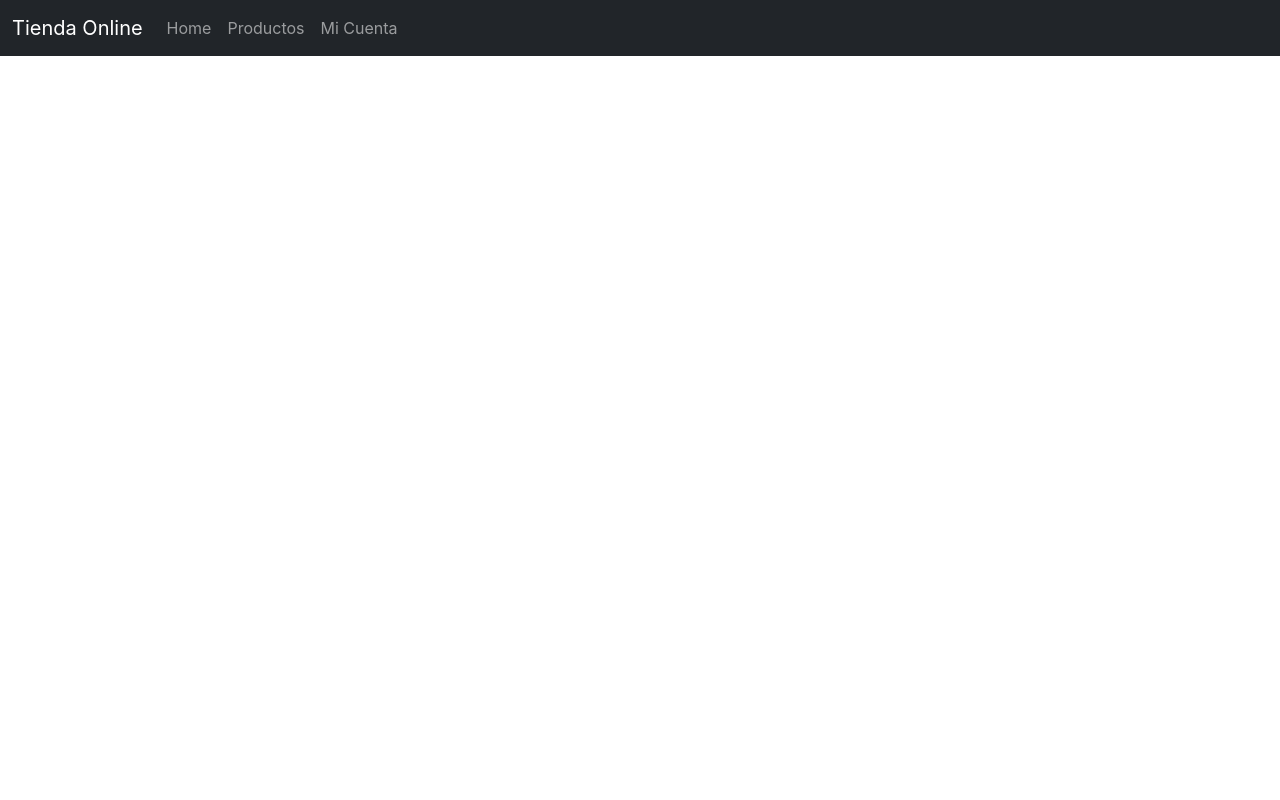
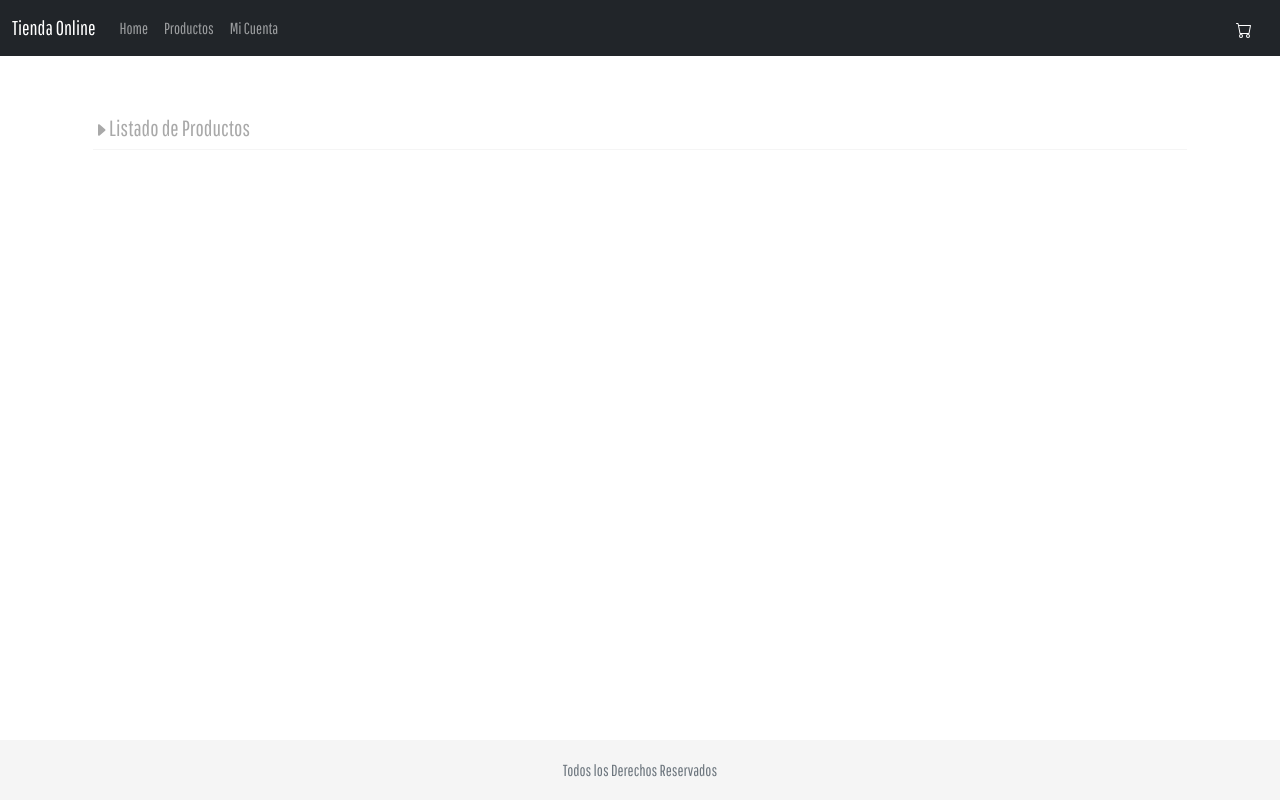
Before and after one commit to mfreire29/Coder1, a React (Create React App) app: page / in a window 1280 px wide. Built offline with nearby package versions, Linux system fonts and the light colour scheme.

Commit message:
Componentes CartWidget y ItemListContainer

```diff
--- a/package.json
+++ b/package.json
@@ -8,6 +8,7 @@
     "@testing-library/jest-dom": "^5.11.6",
     "@testing-library/react": "^11.2.2",
     "@testing-library/user-event": "^12.6.0",
+    "bootstrap-icons": "^1.2.2",
     "materialize-css": "^1.0.0-rc.2",
     "react": "^17.0.1",
     "react-dom": "^17.0.1",
--- a/public/index.html
+++ b/public/index.html
@@ -25,6 +25,8 @@
       Learn how to configure a non-root public URL by running `npm run build`.
     -->
     <link href="https://cdn.jsdelivr.net/npm/bootstrap@5.0.0-beta1/dist/css/bootstrap.min.css" rel="stylesheet" integrity="sha384-giJF6kkoqNQ00vy+HMDP7azOuL0xtbfIcaT9wjKHr8RbDVddVHyTfAAsrekwKmP1" crossorigin="anonymous">
+    <link rel="preconnect" href="https://fonts.gstatic.com">
+<link href="https://fonts.googleapis.com/css2?family=Pathway+Gothic+One&display=swap" rel="stylesheet">
     <title>React App</title>
   </head>
   <body>
--- /dev/null
+++ b/src/components/CartWidget.js
@@ -0,0 +1,20 @@
+import React from "react";
+
+function CartWidget() {
+  return (
+    <>
+      <svg
+        xmlns="http://www.w3.org/2000/svg"
+        width="16"
+        height="16"
+        fill="currentColor"
+        className="bi bi-cart"
+        viewBox="0 0 16 16"
+      >
+        <path d="M0 1.5A.5.5 0 0 1 .5 1H2a.5.5 0 0 1 .485.379L2.89 3H14.5a.5.5 0 0 1 .491.592l-1.5 8A.5.5 0 0 1 13 12H4a.5.5 0 0 1-.491-.408L2.01 3.607 1.61 2H.5a.5.5 0 0 1-.5-.5zM3.102 4l1.313 7h8.17l1.313-7H3.102zM5 12a2 2 0 1 0 0 4 2 2 0 0 0 0-4zm7 0a2 2 0 1 0 0 4 2 2 0 0 0 0-4zm-7 1a1 1 0 1 1 0 2 1 1 0 0 1 0-2zm7 0a1 1 0 1 1 0 2 1 1 0 0 1 0-2z" />
+      </svg>
+    </>
+  );
+}
+
+export default CartWidget;
--- a/src/components/Footer.js
+++ b/src/components/Footer.js
@@ -2,8 +2,12 @@ import React from 'react'
 
 function Footer() {
     return (
-        <footer>
-            Hola3
+        <footer className="footer">
+            <div className="container">
+                <p className="text-muted text-center">
+                    Todos los Derechos Reservados
+                </p>
+            </div>
         </footer>
     )
 }
--- a/src/components/Header.js
+++ b/src/components/Header.js
@@ -1,31 +1,12 @@
 import React from 'react'
+import Navbar from './Navbar'
 
 function Header() {
 
     return (
         <>
             <header>
-                <nav className="navbar navbar-expand-md navbar-dark fixed-top bg-dark">
-                    <div className="container-fluid">
-                        <a className="navbar-brand" href="#">Tienda Online</a>
-                        <button className="navbar-toggler" type="button" data-bs-toggle="collapse" data-bs-target="#navbarCollapse" aria-controls="navbarCollapse" aria-expanded="false" aria-label="Toggle navigation">
-                        <span className="navbar-toggler-icon"></span>
-                        </button>
-                        <div className="collapse navbar-collapse" id="navbarCollapse">
-                            <ul className="navbar-nav me-auto mb-2 mb-md-0">
-                                <li className="nav-item active">
-                                    <a className="nav-link" aria-current="page" href="#">Home</a>
-                                </li>
-                                <li className="nav-item">
-                                    <a className="nav-link" href="#">Productos</a>
-                                </li>
-                                <li className="nav-item">
-                                    <a className="nav-link" href="#">Mi Cuenta</a>
-                                </li>
-                            </ul>
-                        </div>
-                    </div>
-                </nav>
+                <Navbar/>
             </header>
         </>
     )
--- /dev/null
+++ b/src/components/ItemListContainer.js
@@ -0,0 +1,31 @@
+import { red } from "@material-ui/core/colors";
+import React from "react";
+
+function ItemListContainer({ greeting }) {
+  const style = {
+    margin: "0.5em",
+    paddingLeft: 0,
+    listStyle: "none",
+    color: "#a9a9a9",
+  };
+
+  return (
+    <div>
+      <p className="titulo-pagina" style={style}>
+        <svg
+          xmlns="http://www.w3.org/2000/svg"
+          width="16"
+          height="16"
+          fill="currentColor"
+          class="bi bi-caret-right-fill"
+          viewBox="0 0 16 16"
+        >
+          <path d="M12.14 8.753l-5.482 4.796c-.646.566-1.658.106-1.658-.753V3.204a1 1 0 0 1 1.659-.753l5.48 4.796a1 1 0 0 1 0 1.506z" />
+        </svg>
+        {greeting}
+      </p>
+    </div>
+  );
+}
+
+export default ItemListContainer;
--- a/src/components/Main.js
+++ b/src/components/Main.js
@@ -1,9 +1,17 @@
 import React from 'react'
+import ItemListContainer from './ItemListContainer'
 
 function Main() {
+
     return (
         <main>
-            hola2
+            <div className="container">
+                <div className="row">
+                    <div className="col-12">
+                        <ItemListContainer greeting="Listado de Productos"/>
+                    </div>
+                </div>
+            </div>
         </main>
     )
 }
--- /dev/null
+++ b/src/components/Navbar.js
@@ -0,0 +1,53 @@
+import React from "react";
+import CartWidget from "./CartWidget";
+
+function Navbar() {
+  return (
+    <>
+      <nav className="navbar navbar-expand-md navbar-dark fixed-top bg-dark">
+        <div className="container-fluid">
+          <a className="navbar-brand" href="#">
+            Tienda Online
+          </a>
+          <button
+            className="navbar-toggler"
+            type="button"
+            data-bs-toggle="collapse"
+            data-bs-target="#navbarCollapse"
+            aria-controls="navbarCollapse"
+            aria-expanded="false"
+            aria-label="Toggle navigation"
+          >
+            <span className="navbar-toggler-icon"></span>
+          </button>
+          <div className="collapse navbar-collapse" id="navbarCollapse">
+            <ul className="navbar-nav me-auto mb-2 mb-md-0">
+              <li className="nav-item active">
+                <a className="nav-link" aria-current="page" href="#">
+                  Home
+                </a>
+              </li>
+              <li className="nav-item">
+                <a className="nav-link" href="#">
+                  Productos
+                </a>
+              </li>
+              <li className="nav-item">
+                <a className="nav-link" href="#">
+                  Mi Cuenta
+                </a>
+              </li>
+            </ul>
+            <div className="d-flex">
+                <a className="nav-link" href="#">
+                    <CartWidget/>
+                </a>
+            </div>
+          </div>
+        </div>
+      </nav>
+    </>
+  );
+}
+
+export default Navbar;
--- a/src/index.css
+++ b/src/index.css
@@ -1,13 +1,39 @@
 body {
   margin: 0;
-  font-family: -apple-system, BlinkMacSystemFont, 'Segoe UI', 'Roboto', 'Oxygen',
+  /*font-family: -apple-system, BlinkMacSystemFont, 'Segoe UI', 'Roboto', 'Oxygen',
     'Ubuntu', 'Cantarell', 'Fira Sans', 'Droid Sans', 'Helvetica Neue',
-    sans-serif;
+    sans-serif;*/
+  font-family: 'Pathway Gothic One', sans-serif;
   -webkit-font-smoothing: antialiased;
   -moz-osx-font-smoothing: grayscale;
+  margin-top: 100px;
 }
 
 code {
   font-family: source-code-pro, Menlo, Monaco, Consolas, 'Courier New',
     monospace;
 }
+
+.footer {
+  position: absolute;
+  bottom: 0;
+  width: 100%;
+  height: 60px;
+  line-height: 60px;
+  background-color: #f5f5f5;
+}
+
+.titulo-pagina {
+  border-bottom: 1px solid #f5f5f5;
+  padding-bottom: 5px;
+  font-size: 22px;
+}
+
+.d-flex .nav-link {
+  color: white;
+  text-decoration: none;
+}
+
+.d-flex .nav-link:hover {
+  color: grey;
+}
```
Also changed, not shown: 2 other files (tests, documents, lock files or other folders).
